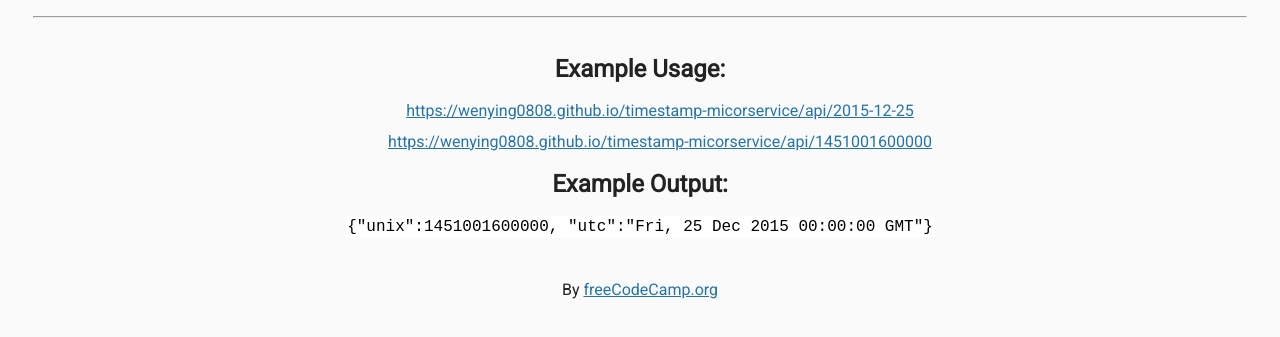
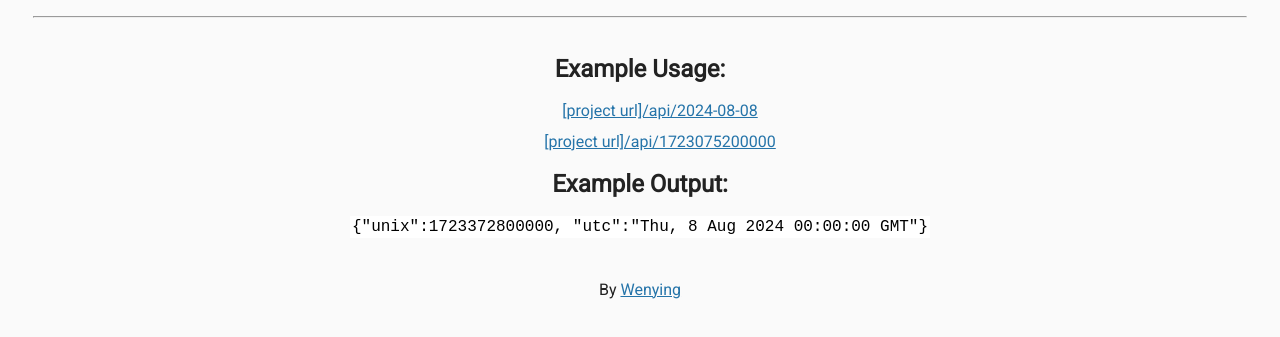
Before and after one commit to Wenying0808/timestamp-micorservice, a website: page views/index.html in a window 1280 px wide. Shown: the part 53-390 px from the top of the page. Drawn offline with Linux system fonts and the light colour scheme.

Commit message:
fix:/update time

```diff
--- a/index.js
+++ b/index.js
@@ -18,15 +18,12 @@ app.get("/", function (req, res) {
   res.sendFile(__dirname + '/views/index.html');
 });
 
-
-
 // your first API endpoint...
 app.get("/api/:date?", function (req, res) {
   let dateParam = req.params.date;
   let date;
   let unixDate;
   let utcDate;
-
 
   let isUnix = /^\d+$/.test(dateParam);
 
--- a/views/index.html
+++ b/views/index.html
@@ -3,9 +3,9 @@
 <html>
    <head>
       <title>Timestamp Microservice | freeCodeCamp.org</title>
-      <link rel="shortcut icon" href="https://cdn.freecodecamp.org/universal/favicons/favicon-32x32.png" type="image/x-icon"/>
-      <link href="https://fonts.googleapis.com/css?family=Roboto" rel="stylesheet" type="text/css">
-      <link href="../public/style.css" rel="stylesheet" type="text/css">
+      <link rel="shortcut icon" href="https://cdn.freecodecamp.org/universal/favicons/favicon-32x32.png"/>
+      <link href="https://fonts.googleapis.com/css?family=Roboto" rel="stylesheet">
+      <link href="../public/style.css" rel="stylesheet">
    </head>
 
    <body>
@@ -14,18 +14,18 @@
     <div class="container">
       <h2>Example Usage:</h2>
       <ul>
-        <li><a href="api/2015-12-25">https://wenying0808.github.io/timestamp-micorservice/api/2015-12-25</a></li>
-        <li><a href="api/1451001600000">https://wenying0808.github.io/timestamp-micorservice/api/1451001600000</a></li>
+        <li><a href="api/2024-08-08">[project url]/api/2024-08-08</a></li>
+        <li><a href="api/1723075200000">[project url]/api/1723075200000</a></li>
       </ul>
 
       <h2>Example Output:</h2>
       <p>
-        <code>{"unix":1451001600000, "utc":"Fri, 25 Dec 2015 00:00:00 GMT"}</code>
+        <code>{"unix":1723372800000, "utc":"Thu, 8 Aug 2024 00:00:00 GMT"}</code>
       </p>
     </div>
     <div class="footer">
       <p>
-        By <a href="https://www.freecodecamp.org/">freeCodeCamp.org</a>
+        By <a href="https://github.com/Wenying0808/">Wenying</a>
       </p>
     </div>
   </body>
```
